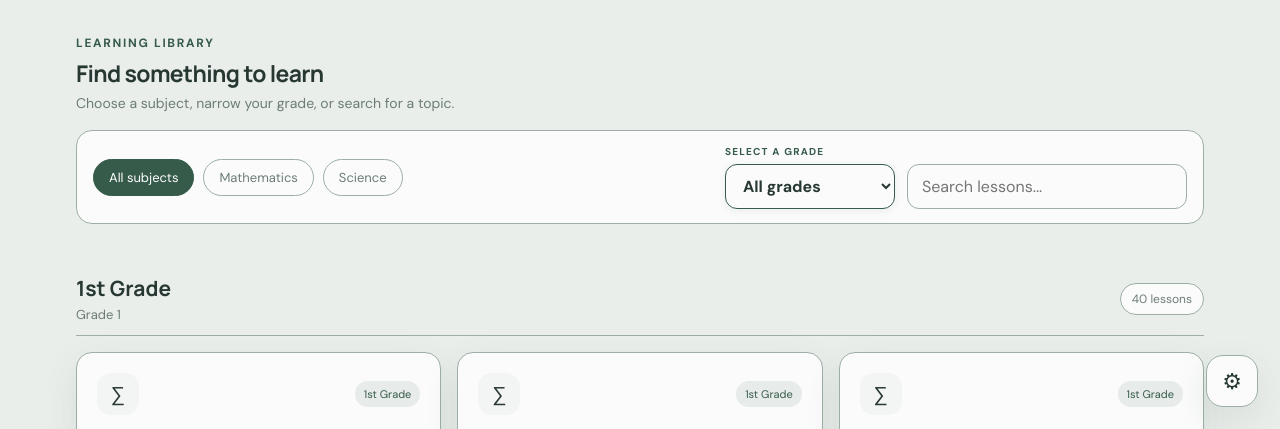
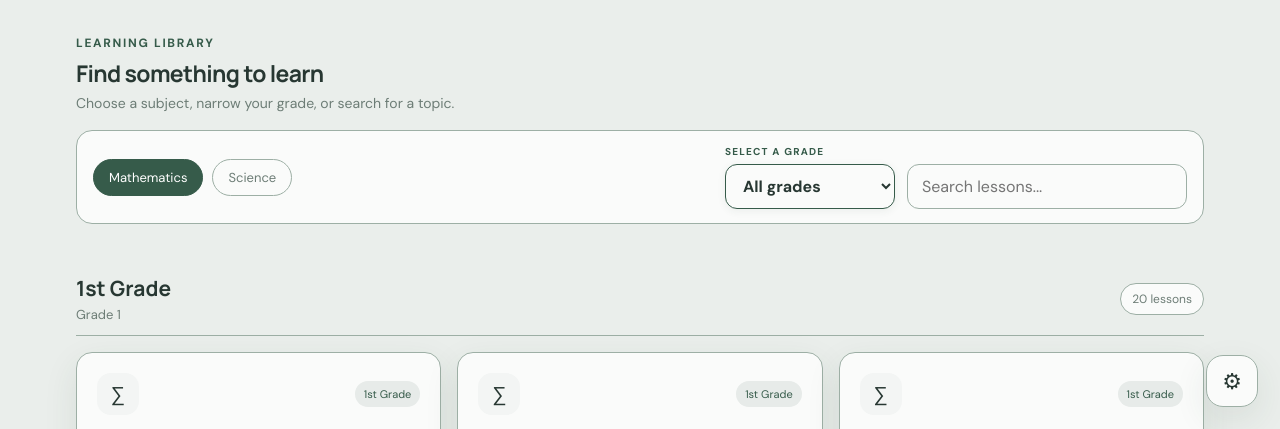
Before and after one commit to c4rdg4m3r/Quill, a plain HTML site: page quill-learning/index.html in a window 1280 px wide. Shown: the part 371-800 px from the top of the page. Drawn offline with Linux system fonts and the light colour scheme.

Commit message:
Keep mathematics and science lesson libraries separate

```diff
--- a/quill-learning/index.html
+++ b/quill-learning/index.html
@@ -286,7 +286,7 @@ body.dark .answer.correct,body.dark .test-option.selected{background:var(--accen
   <section id="learn" class="learning-library">
     <div class="section-head"><div><div class="eyebrow">LEARNING LIBRARY</div><h2>Find something to learn</h2><p>Choose a subject, narrow your grade, or search for a topic.</p></div></div>
     <div class="lesson-controls">
-      <div class="filters" aria-label="Choose a subject"><button class="pill active" data-subject="all">All subjects</button><button class="pill" data-subject="Math">Mathematics</button><button class="pill" data-subject="Science">Science</button></div>
+      <div class="filters" aria-label="Choose a subject"><button class="pill active" data-subject="Math">Mathematics</button><button class="pill" data-subject="Science">Science</button></div>
       <div class="toolbar"><div class="grade-filter"><label for="grade">SELECT A GRADE</label><select class="select" id="grade" aria-label="Select the grade you want to view"><option value="all">All grades</option><option value="1">1st Grade</option><option value="2">2nd Grade</option><option value="3">3rd Grade</option><option value="4">4th Grade</option><option value="5">5th Grade</option><option value="6">6th Grade</option><option value="7">7th Grade</option><option value="8">8th Grade</option><option value="9">9th Grade</option><option value="10">10th Grade</option><option value="11">11th Grade</option><option value="12">12th Grade</option></select></div><input class="search" id="search" placeholder="Search lessons..." aria-label="Search lessons"></div>
     </div>
     <div class="grid" id="lessons"></div>
@@ -913,7 +913,7 @@ const lessons = [
  {id:480,title:"Conservation Biology",subject:"Science",grade:"12",level:"12th Grade",time:"8 min",desc:"Learn about conservation biology through key concepts and real-world examples.",body:"<p><strong>Conservation Biology</strong>: Learn about conservation biology through key concepts and real-world examples.</p><h3>Key idea</h3><p>Scientific ideas are supported by observations and evidence. Look for patterns, identify cause and effect, and connect the concept to other parts of the natural world.</p><div class=\"example\"><strong>Example:</strong> Connect the main idea to an observation, explain the evidence, and consider how the concept applies in the real world.</div><h3>Check your understanding</h3><p>Explain the main idea in your own words. Then create a new example or apply the idea to a different situation.</p>"},
  {id:481,title:"Fractions and Mixed Numbers",subject:"Math",grade:"4",level:"4th Grade",time:"8 min",desc:"Compare and work with fractions and mixed numbers using visual models.",body:"<p><strong>Fractions and Mixed Numbers</strong>: Compare and work with fractions and mixed numbers using visual models.</p><h3>Key idea</h3><p>A mixed number combines a whole number and a fraction. Use equivalent fractions to compare values and represent them on a number line.</p><div class=\"example\"><strong>Example:</strong> One and one-half is the same value as three halves, or 3/2.</div><h3>Check your understanding</h3><p>Explain the main idea in your own words. Then create a new example or apply the idea to a different situation.</p>"}
 ];
-let subject="all",active=null,testAnswers={};
+let subject="Math",active=null,testAnswers={};
 function generatedTest(lesson){const topic=lesson.title;return [[`What is the best first step when learning about ${topic}?`,[`Identify its key ideas and terms`,"Skip examples and memorize random facts","Ignore how the ideas connect"],0],[`Which approach best checks your understanding of ${topic}?`,["Repeat the title without explaining it","Explain the idea in your own words and use an example","Avoid trying a new example"],1],[`If a part of ${topic} is confusing, what should you do?`,["Give up on the whole topic","Choose an answer at random","Review the key idea and work through another example"],2]];}
 
 const $=s=>document.querySelector(s);
@@ -921,7 +921,7 @@ let savedDone=[];try{const parsedDone=JSON.parse(safeStorage.getItem("stillroom-
 function render(){
  const grade=$("#grade").value,term=$("#search").value.toLowerCase();
  const grades=Array.from({length:12},(_,i)=>{const n=String(i+1),suffix=n==="1"?"st":n==="2"?"nd":n==="3"?"rd":"th";return [n,`${n}${suffix} Grade`,`Grade ${n}`]});
- const matching=lessons.filter(l=>(subject==="all"||l.subject===subject)&&(grade==="all"||l.grade===grade)&&(`${l.title} ${l.desc} ${l.subject} ${l.level}`).toLowerCase().includes(term));
+ const matching=lessons.filter(l=>l.subject===subject&&(grade==="all"||l.grade===grade)&&(`${l.title} ${l.desc} ${l.subject} ${l.level}`).toLowerCase().includes(term));
  const card=l=>`<article class="card">${done.has(l.id)?'<span class="card-complete" aria-label="Completed" title="Completed">✓</span>':""}<div class="card-top"><div class="subject-icon ${l.subject.toLowerCase()}">${l.subject==="Math"?"∑":"☘"}</div><span class="level">${l.level}</span></div><h3>${l.title}</h3><p>${l.desc}</p><div class="card-foot"><span>${l.subject} · ${l.time}</span><button class="open" data-id="${l.id}">${done.has(l.id)?"Review":"Start lesson"} →</button></div></article>`;
  const sections=grades.map(([key,label,range])=>{const items=matching.filter(l=>l.grade===key);return items.length?`<section class="grade-section"><div class="grade-section-head"><div><h3>${label}</h3><p>${range}</p></div><span class="grade-total">${items.length} lessons</span></div><div class="grid">${items.map(card).join("")}</div></section>`:""}).join("");
  $("#lessons").innerHTML=sections||`<div class="empty">No lessons match those filters. Try another grade or search term.</div>`;
```
